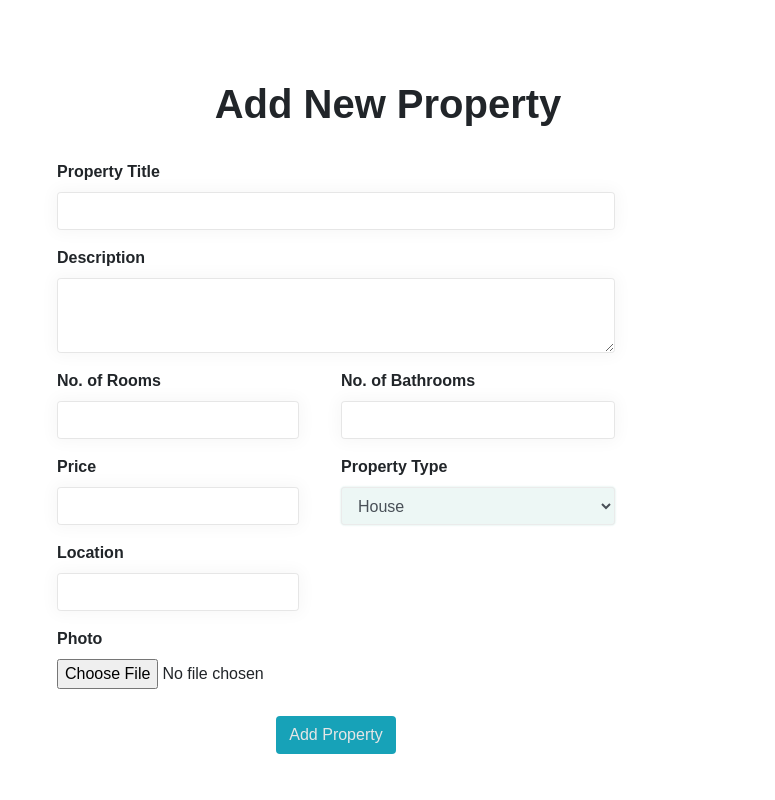
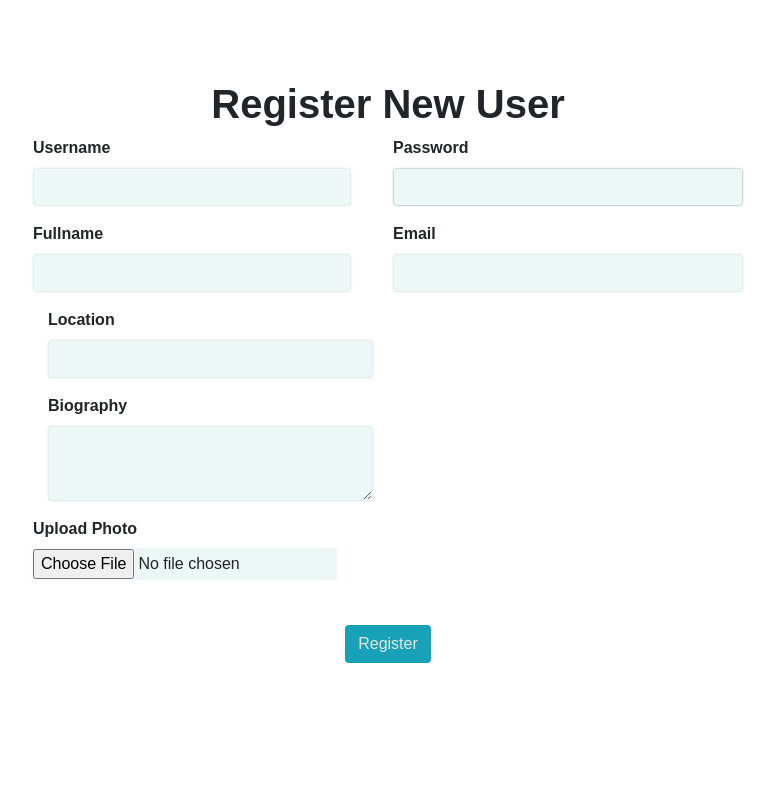
Before and after one commit to ro-neil/United-Auto-Sales, a Flask app: template app/templates/registration_form.html in a window 1280 px wide. Shown: the whole page, without its empty margins (252-1027 px from the left). Run offline with Flask 2, Linux system fonts and the light colour scheme; the template is opened without the code that fills it: values that come from a table or form of the project are taken from there, others are empty; parts of the project's set-up code (start-up, migrations or seed data) failed here and were passed over; some libraries are stand-ins or nearby versions.

Commit message:
A user can now register and login

```diff
--- a/app/forms.py
+++ b/app/forms.py
@@ -9,14 +9,13 @@ class LoginForm(FlaskForm):
     password = PasswordField('Password', validators=[InputRequired()])
 
 class RegistrationForm(FlaskForm):
-    title = StringField('Property Title', validators=[DataRequired()])
-    description = TextAreaField('Description', validators=[DataRequired()])
-    totalRooms = StringField('No. of Rooms', validators=[DataRequired()])
-    totalBathrooms = StringField('No. of Bathrooms', validators=[DataRequired()])
-    price = StringField('Price', validators=[DataRequired()])
-    propertyType = SelectField('Property Type', choices=['House', 'Apartment'], validators=[DataRequired()])
+    username = StringField('Username', validators=[DataRequired()])
+    password = PasswordField('Password', validators=[InputRequired()])
+    fullname = StringField('Fullname', validators=[DataRequired()])
+    email = StringField('Email', validators=[DataRequired()])
     location = StringField('Location', validators=[DataRequired()])
-    photo = FileField('Photo', validators=[
+    biography = TextAreaField('Biography', validators=[DataRequired()])
+    photo = FileField('Upload Photo', validators=[
         FileRequired(),
         FileAllowed(['jpg', 'jpeg', 'png'], 'Images only!')
     ])
--- a/app/static/css/app.css
+++ b/app/static/css/app.css
@@ -152,3 +152,28 @@ textarea{
 }
 
 /******END PROFILE PAGE******/
+
+/******FLASH MESSAGE******/
+.flash{
+    background-color: #28a745;
+    width: fit-content;
+    border-radius: 0.25rem !important;
+    color: white;
+    padding: 0.5rem;
+    margin-bottom: 0.5rem;
+}
+
+.not-found{
+    padding-top: 40px;
+}
+.not-found h1, .not-found p{
+    text-align:center;
+}
+.not-found h1{
+    font-size:64px;
+    margin:75px 0 50px;
+}
+.not-found p{
+    font-size:24px;
+    margin:15px 0;
+}
--- a/app/static/js/app.js
+++ b/app/static/js/app.js
@@ -27,13 +27,87 @@ const Home = {
 const Register = {
   name: 'Register',
   template: `
-      <div class="register text-center">
-        <h1>{{ welcome }}</h1>
-      </div>
+      <div class="container col-md-8 offset-md-2" id="registration-page">
+      <h1 class="font-weight-bold text-center registration-header">Register New User</h1>
+      <form method="post" @submit.prevent="register_user" id="registrationForm">
+          <div class="form-row">
+              <div class="form-group col-md-6 sm-padding-right">
+                  <label for="username">Username</label><br>
+                  <input type="text" name="username" class='form-control'/>
+              </div>
+              <div class="form-group col-md-6">
+                  <label for="password">Password</label><br>
+                  <input type="password" name="password" class='form-control'/>
+              </div>
+          </div>
+          <div class="form-row">
+              <div class="form-group col-md-6 sm-padding-right">
+                  <label for="fullname">Fullname</label><br>
+                  <input type="text" name="fullname" class='form-control'/>
+              </div>
+              <div class="form-group col-md-6">
+                  <label for="email">Email</label><br>
+                  <input type="text" name="email" class='form-control'/>
+              </div>
+          </div>
+          <div class="form-row">
+            <div class="form-group col-md-6 sm-padding-right">
+              <label for="location">Location</label><br>
+              <input type="text" name="location" class='form-control'/>
+            </div>
+            <div class="form-group col-md-6">
+
+            </div>
+          </div>
+          <div class="form-group">
+              <label for="biography">Biography</label><br>
+              <textarea cols="50" rows="2" name="biography" class="form-control"></textarea>
+          </div>
+          <div class="form-group">
+              <label for="photo"><b>Upload Photo</b></label><br>
+              <input type="file" name="photo"/>
+          </div>
+          <div class="text-center">
+              <button type="submit" id="submit-button" class="btn bg-info">Register</button>
+          </div>
+      </form>
+    </div>
   `,
   data(){
     return {
-      welcome: '<Register form goes here>'
+      user_data: '',
+      message: ''
+    }
+  },
+  methods: {
+    register_user() {
+      let form = document.getElementById('registrationForm');
+      let form_data = new FormData(form);
+      let self = this;
+      fetch("/api/register", {
+          method: 'POST',
+          body: form_data,
+          headers: {
+              'X-CSRFToken': csrf_token
+          },
+          credentials: 'same-origin'
+      })
+      .then(function (response) {
+          return response.text();
+      })
+      .then(function (jsonResponse) {
+
+          if (jsonResponse['username']){  // if no error
+            self.$router.push('/login')
+            self.user_data = jsonResponse
+          } else {
+            self.message = jsonResponse['message'];
+          }
+          console.log(jsonResponse);
+      })
+      .catch(function (error) {
+          console.log(error);
+      });
     }
   }
 };
@@ -43,6 +117,15 @@ const Login = {
   template: `
     <div class="login-form-container center-block">
       <h2>Please Log in</h2>
+      <div v-if=message class="flash">
+        {{ message }}
+      </div>
+      <ul v-if=errors class="text-white px-0">
+        <li v-for="error in errors" class="bg-danger flash">
+            {{ error }}
+        </li>
+
+      </ul>
       <form method="post" @submit.prevent="login_user" id="loginForm">
         <div class="form-group">
           <label for="username">Username</label><br>
@@ -57,7 +140,10 @@ const Login = {
     </div>
   `,
   data(){
-    return {}
+    return {
+      message: "",
+      errors: []
+    }
   },
   methods: {
     login_user() {
@@ -73,11 +159,16 @@ const Login = {
           credentials: 'same-origin'
       })
       .then(function (response) {
-          return response.text();
+          return response.json();
       })
       .then(function (jsonResponse) {
-          self.message = jsonResponse['message'];
-          token = jsonResponse['token'];
+          if (jsonResponse['token']){
+            app.token = jsonResponse['token'];
+            self.message = jsonResponse['message'];
+            self.$router.push('/explore')
+          } else {
+            self.errors = jsonResponse['error']
+          }
           console.log(jsonResponse);
       })
       .catch(function (error) {
@@ -138,8 +229,10 @@ const ViewProfile = {
 const NotFound = {
   name: 'NotFound',
   template: `
-  <div>
-      <h1>404 - Not Found</h1>
+  <div class="not-found">
+    <h1>404</h1>
+    <p>That page doesn't even exist.</p>
+    <p>Why don't you just <router-link to="/">go back home</router-link></p>
   </div>
   `,
   data() {
--- a/app/templates/registration_form.html
+++ b/app/templates/registration_form.html
@@ -2,59 +2,43 @@
 
 {% block main %}
 
-<div class="container col-md-8 offset-md-2" id="property-page">
-    {% include "flash_messages.html" %}
-    <h1 class="font-weight-bold text-center registration-header">Add New Property</h1>
-    <form action="{{ url_for('register') }}" method="post" id='registration-form' enctype="multipart/form-data">
-        {{ form.csrf_token }}
-        <div class="form-group">
-            {{ form.title.label }}<span class="required-text"></span>
-            <br>
-            {{ form.title(class='form-control') }}
-        </div>
-        <div class="form-group">
-            {{ form.description.label }}<span class="required-text"></span>
-            <br>
-            {{ form.description(class='form-control') }}
-        </div>
+<div class="container col-md-8 offset-md-2" id="registration-page">
+    <h1 class="font-weight-bold text-center registration-header">Register New User</h1>
+    <form method="post" @submit.prevent="register_user" id="registrationForm">
         <div class="form-row">
             <div class="form-group col-md-6 sm-padding-right">
-                {{ form.totalRooms.label }}<span class="required-text"></span>
-                <br>
-                {{ form.totalRooms(class='form-control') }}
+                <label for="username">Username</label><br>
+                <input type="text" name="username" class='form-control'/>
             </div>
             <div class="form-group col-md-6">
-                {{ form.totalBathrooms.label }}<span class="required-text"></span>
-                <br>
-                {{ form.totalBathrooms(class='form-control') }}
+                <label for="password">Password</label><br>
+                <input type="password" name="password" class='form-control'/>
             </div>
         </div>
         <div class="form-row">
             <div class="form-group col-md-6 sm-padding-right">
-                {{ form.price.label }}<span class="required-text"></span>
-                <br>
-                {{ form.price(class='form-control') }}
+                <label for="fullname">Fullname</label><br>
+                <input type="text" name="fullname" class='form-control'/>
             </div>
             <div class="form-group col-md-6">
-                {{ form.propertyType.label }}<span class="required-text"></span>
-                <br>
-                {{ form.propertyType(class='form-control') }}
+                <label for="email">Email</label><br>
+                <input type="text" name="email" class='form-control'/>
             </div>
         </div>
-        <div class="form-row">
-            <div class="form-group col-md-6 sm-padding-right">
-                {{ form.location.label }}<span class="required-text"></span>
-                <br>
-                {{ form.location(class='form-control') }}
-            </div>
+        <div class="form-group col-md-6 sm-padding-right">
+            <label for="location">Location</label><br>
+            <input type="text" name="location" class='form-control'/>
         </div>
-        <div class="form-group custom-file">
-            {{ form.photo.label }}<span class="required-text"></span>
-            <br>
-            {{ form.photo(class="file-field") }}
+        <div class="form-group col-md-6">
+            <label for="biography">Biography</label><br>
+            <textarea cols="50" rows="2" name="biography" class="form-control"></textarea>
+        </div>
+        <div class="form-group">
+            <label for="photo"><b>Upload Photo</b></label><br>
+            <input type="file" name="photo"/>
         </div>
         <div class="text-center">
-            <button type="submit" id="submit-button" class="btn bg-info">Add Property</button>
+            <button type="submit" id="submit-button" class="btn bg-info">Register</button>
         </div>
     </form>
 </div>
--- a/app/views.py
+++ b/app/views.py
@@ -33,11 +33,11 @@ def register():
 
     form = RegistrationForm()
 
-    if not form.validate_on_submit():   # remove not
+    if form.validate_on_submit():
         # include security checks #
         username = request.form['username']
         password = request.form['password']
-        name = request.form['name']
+        name = request.form['fullname']
         email = request.form['email']
         location = request.form['location']
         biography = request.form['biography']
@@ -55,8 +55,6 @@ def register():
         data = obj_to_dict(user)
         data.pop('password')
         response = jsonify(data)
-        flash('Registered successfully', 'success')
-        login_user(user)    # load user into session
         return response
     else:
         response = jsonify(form.errors)
@@ -69,7 +67,7 @@ def login():
     #     return redirect(url_for('secure_page'))
 
     form = LoginForm()
-    if form.validate_on_submit():   # remove not
+    if form.validate_on_submit():
         # include security checks #
         username = request.form['username']
         password = request.form['password']
@@ -80,8 +78,13 @@ def login():
         # validate the password and ensure that a user was found
         if user is not None and check_password_hash(user.password, password):
             login_user(user)
-            flash(f'Hey, {username}!', 'success')
-            response = jsonify({"message": "Login Successful", 'token':''})
+            payload = {
+                "sub": "352741018090",
+                "name": username,
+                "issue": currentDate()
+            }
+            encoded_jwt = jwt.encode(payload, app.config['SECRET_KEY'], algorithm='HS256')
+            response = jsonify({"message": "Login Successful", 'token':encoded_jwt})
             return response
         else:
             response = jsonify({'error':'Username or Password is incorrect.'})
@@ -133,7 +136,7 @@ def addCar():
 
     form = NewCarForm()
 
-    if not form.validate_on_submit():   # remove not
+    if form.validate_on_submit():
         # include security checks #
 
         description = request.form['description']
@@ -314,10 +317,10 @@ def add_header(response):
     return response
 
 
-@app.errorhandler(404)
-def page_not_found(error):
-    """Custom 404 page."""
-    return render_template('404.html'), 404
+# @app.errorhandler(404)
+# def page_not_found(error):
+#     """Custom 404 page."""
+#     return render_template('404.html'), 404
 
 
 if __name__ == '__main__':
```
Also changed, not shown: uploads/users/Screenshot_from_2021-04-17_20-13-05.png (added).
